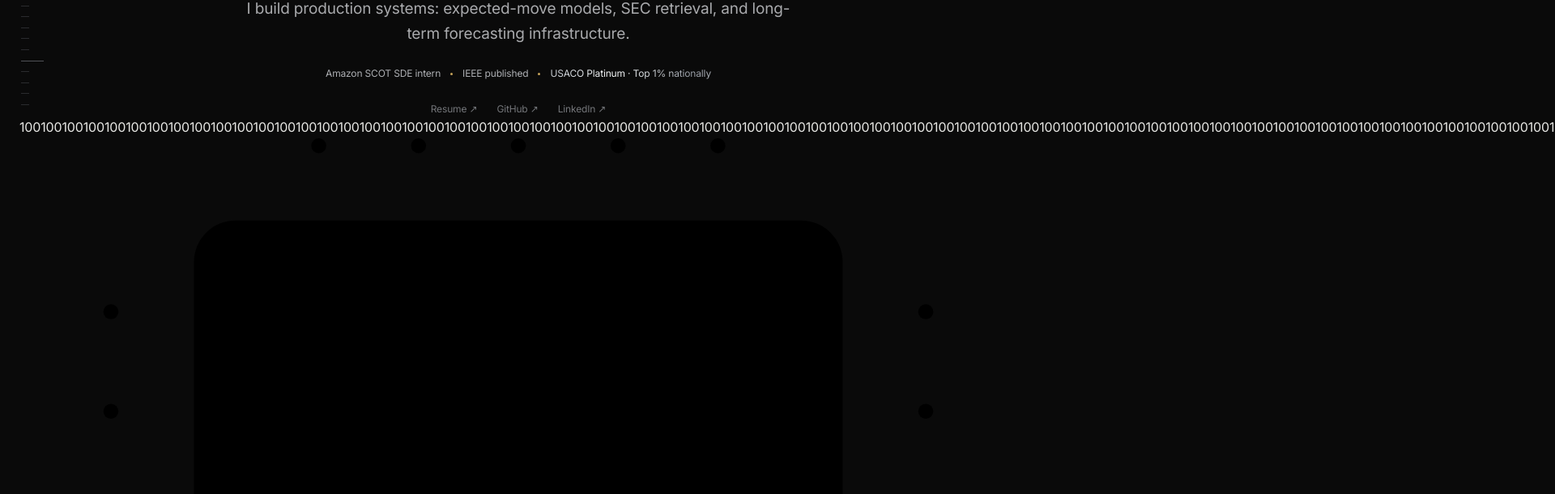
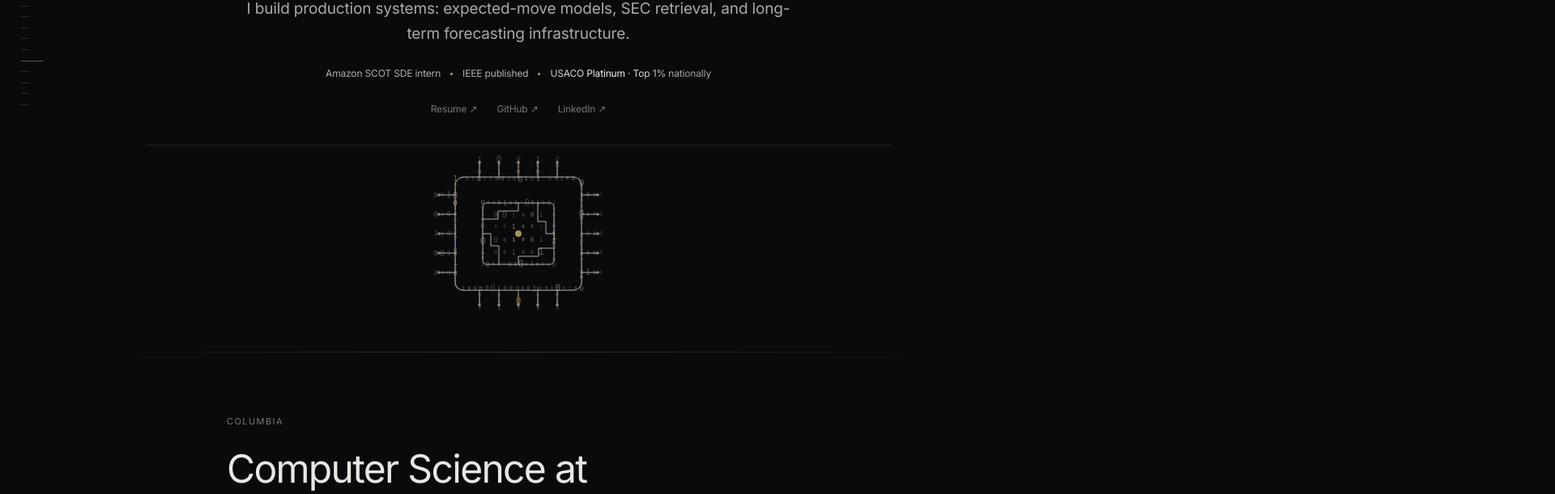
Before and after one commit to kenchengkc/personal-website, a Next.js app: page / in a window 1280 px wide. Shown: the part 630-1241 px from the top of the page at 81% size, 1920 px wide, since content can reach past the window. Built offline with nearby package versions, Linux system fonts and the light colour scheme.

Commit message:
Style hero binary rainfall circuit artwork

```diff
--- a/app/globals.css
+++ b/app/globals.css
@@ -339,6 +339,164 @@ textarea {
   color: var(--ink);
 }
 
+.hero-binary-art {
+  position: relative;
+  width: min(calc(100% - 32px), 920px);
+  height: 220px;
+  margin: 34px auto -18px;
+  overflow: hidden;
+  border-top: 1px solid var(--line);
+  background: #090a0b;
+}
+
+.hero-binary-rain {
+  position: absolute;
+  inset: 0;
+}
+
+.hero-binary-bit {
+  position: absolute;
+  left: var(--sx);
+  top: var(--sy);
+  z-index: 1;
+  color: #777b81;
+  font-family: ui-monospace, SFMono-Regular, Menlo, Monaco, Consolas, monospace;
+  font-size: var(--bit-size);
+  font-weight: 500;
+  line-height: 1;
+  opacity: 0.14;
+  transform: translate(-50%, -50%);
+  will-change: left, top, opacity;
+}
+
+.hero-binary-bit.is-gold {
+  color: var(--gold-bright);
+}
+
+.hero-binary-art.is-active .hero-binary-bit {
+  animation: binary-rain-assemble 2.75s cubic-bezier(0.2, 0.75, 0.18, 1)
+    var(--bit-delay) both;
+}
+
+.hero-binary-art.is-complete .hero-binary-bit {
+  left: calc(50% + var(--tx));
+  top: calc(50% + var(--ty));
+  opacity: var(--bit-alpha);
+  animation: none;
+}
+
+.hero-circuit-art {
+  position: absolute;
+  z-index: 2;
+  top: 50%;
+  left: 50%;
+  width: 240px;
+  height: 180px;
+  overflow: visible;
+  transform: translate(-50%, -50%);
+  pointer-events: none;
+}
+
+.circuit-path {
+  fill: none;
+  stroke: #aeb2b8;
+  stroke-width: 1;
+  stroke-linecap: round;
+  stroke-linejoin: round;
+  stroke-dasharray: 1;
+  stroke-dashoffset: 1;
+  opacity: 0;
+}
+
+.circuit-path-inner {
+  stroke: #d1d4d8;
+  stroke-width: 0.8;
+}
+
+.circuit-path-accent {
+  stroke: var(--gold-bright);
+}
+
+.circuit-node {
+  fill: #85898f;
+  opacity: 0;
+}
+
+.circuit-node-core {
+  fill: var(--gold-bright);
+}
+
+.hero-binary-art.is-active .circuit-path {
+  animation: circuit-draw 1.25s cubic-bezier(0.2, 0.8, 0.2, 1) 1.15s forwards;
+}
+
+.hero-binary-art.is-active .circuit-node {
+  animation: circuit-node-in 500ms ease 1.95s forwards;
+}
+
+.hero-binary-art.is-complete .circuit-path,
+.hero-binary-art.is-complete .circuit-node {
+  opacity: 1;
+  stroke-dashoffset: 0;
+  animation: none;
+}
+
+.hero-binary-art.is-complete .circuit-path-accent,
+.hero-binary-art.is-complete .circuit-node-core {
+  animation: circuit-gold-pulse 4.8s ease-in-out infinite;
+}
+
+@keyframes binary-rain-assemble {
+  0% {
+    left: var(--sx);
+    top: var(--sy);
+    opacity: 0.12;
+  }
+  28% {
+    left: var(--sx);
+    top: var(--ry);
+    opacity: 0.46;
+  }
+  45% {
+    left: var(--sx);
+    top: var(--ry);
+    opacity: 0.34;
+  }
+  100% {
+    left: calc(50% + var(--tx));
+    top: calc(50% + var(--ty));
+    opacity: var(--bit-alpha);
+  }
+}
+
+@keyframes circuit-draw {
+  from {
+    stroke-dashoffset: 1;
+    opacity: 0;
+  }
+  to {
+    stroke-dashoffset: 0;
+    opacity: 0.72;
+  }
+}
+
+@keyframes circuit-node-in {
+  from { opacity: 0; }
+  to { opacity: 0.86; }
+}
+
+@keyframes circuit-gold-pulse {
+  0%, 72%, 100% {
+    opacity: 0.72;
+    filter: none;
+  }
+  84% {
+    opacity: 1;
+    filter: drop-shadow(0 0 5px rgba(222, 193, 121, 0.28));
+  }
+}
+
+
 .narrative-section,
 .work-section,
 .contact-section {
@@ -698,109 +856,6 @@ textarea {
 }
 
 
-.binary-brain {
-  position: relative;
-  width: min(calc(100% - 48px), 720px);
-  height: 300px;
-  margin: 28px auto 8px;
-  overflow: hidden;
-  border-top: 1px solid var(--line);
-  border-bottom: 1px solid var(--line);
-  background: #090a0b;
-}
-
-.binary-brain-field {
-  position: absolute;
-  inset: 0;
-}
-
-.binary-particle {
-  position: absolute;
-  left: var(--sx);
-  top: var(--sy);
-  z-index: 1;
-  color: #8a8d92;
-  font-family: ui-monospace, SFMono-Regular, Menlo, Monaco, Consolas, monospace;
-  font-size: var(--particle-size);
-  font-weight: 500;
-  line-height: 1;
-  opacity: 0.16;
-  transform: translate(-50%, -50%);
-  will-change: left, top, opacity;
-}
-
-.binary-particle.is-gold {
-  color: var(--gold-bright);
-}
-
-.binary-brain.is-active .binary-particle {
-  animation: brain-particle-assemble 2.2s cubic-bezier(0.2, 0.8, 0.2, 1)
-    var(--particle-delay) both;
-}
-
-.binary-brain.is-complete .binary-particle {
-  left: var(--tx);
-  top: var(--ty);
-  opacity: var(--particle-alpha);
-  animation: none;
-}
-
-.binary-brain-guide {
-  position: absolute;
-  z-index: 2;
-  top: 50%;
-  left: 50%;
-  width: 292px;
-  height: 292px;
-  color: #aeb2b8;
-  opacity: 0.08;
-  transform: translate(-50%, -50%) scale(0.96);
-  transition:
-    opacity 700ms cubic-bezier(0.2, 0.8, 0.2, 1),
-    transform 900ms cubic-bezier(0.2, 0.8, 0.2, 1);
-  pointer-events: none;
-}
-
-.binary-brain-guide-detail {
-  color: #d3d6da;
-  opacity: 0;
-}
-
-.binary-brain.is-active .binary-brain-guide {
-  opacity: 0.22;
-  transform: translate(-50%, -50%) scale(1);
-}
-
-.binary-brain.is-active .binary-brain-guide-detail {
-  opacity: 0.34;
-}
-
-.binary-brain.is-complete .binary-brain-guide {
-  opacity: 0.28;
-}
-
-.binary-brain.is-complete .binary-brain-guide-detail {
-  opacity: 0.46;
-}
-
-@keyframes brain-particle-assemble {
-  0% {
-    left: var(--sx);
-    top: var(--sy);
-    opacity: 0.16;
-  }
-  22% {
-    left: var(--sx);
-    top: calc(var(--sy) + 7%);
-    opacity: 0.34;
-  }
-  100% {
-    left: var(--tx);
-    top: var(--ty);
-    opacity: var(--particle-alpha);
-  }
-}
-
 /* Platinum award treatment */
 
 .research-row.is-platinum {
@@ -1550,6 +1605,17 @@ textarea {
     gap: 18px;
   }
 
+  .hero-binary-art {
+    width: 100%;
+    height: 184px;
+    margin-top: 28px;
+    margin-bottom: -10px;
+  }
+
+  .hero-circuit-art {
+    transform: translate(-50%, -50%) scale(0.86);
+  }
+
   .narrative-section,
   .work-section,
   .contact-section {
@@ -1602,17 +1668,6 @@ textarea {
 
   .skills-heading > p {
     text-align: left;
-  }
-
-  .binary-brain {
-    width: 100%;
-    height: 240px;
-    margin-top: 24px;
-  }
-
-  .binary-brain-guide {
-    width: 220px;
-    height: 220px;
   }
 
   .skill-row {
```
